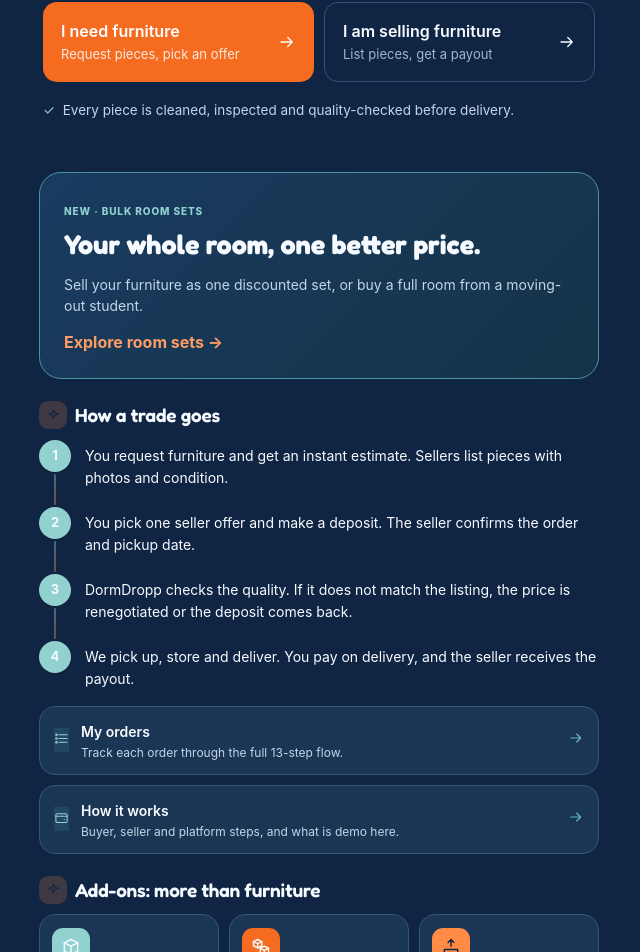
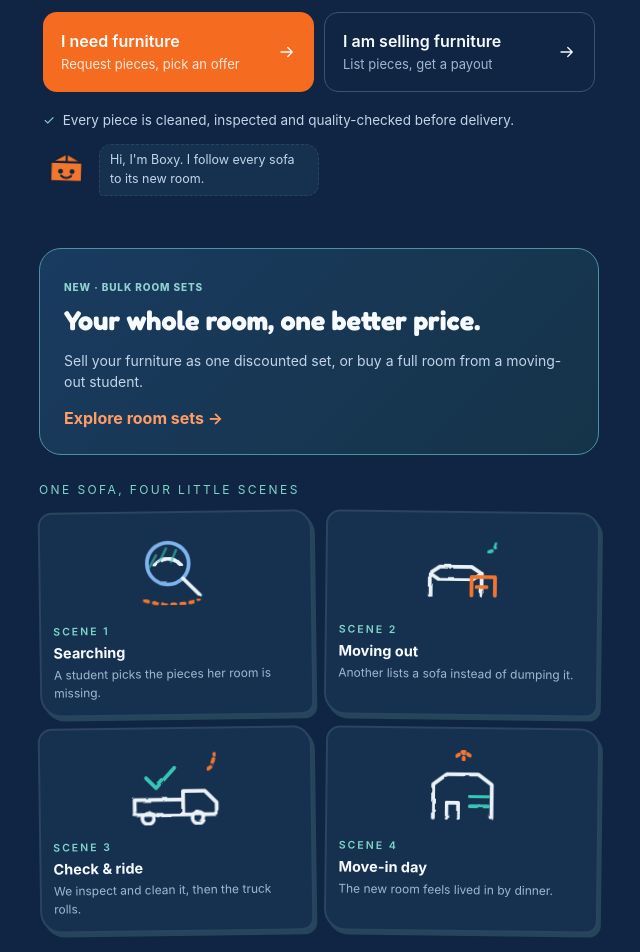
Before and after one commit to bekoecco/moveon-mvp, a React (Vite) app: page /room-sets in a window 1280 px wide. Shown: the part 429-1381 px from the top of the page, without its empty margins (321-961 px from the left). Built offline with nearby package versions, Linux system fonts and the light colour scheme.

Commit message:
Add crayon sketch layer: story strip, Boxy mascot, scribble accents

```diff
--- /dev/null
+++ b/crayon.tsx
@@ -0,0 +1,104 @@
+import React from 'react';
+
+/* Crayon-sketched layer for DormDropp: rough-edged SVG line art,
+   a box mascot, and soft draw-in / hop animations. Palette stays
+   navy + turquoise + orange, no yellow. */
+
+export function CrayonDefs() {
+    return <svg width="0" height="0" style={{ position: 'absolute' }} aria-hidden="true">
+        <defs>
+            <filter id="cr-rough" x="-10%" y="-10%" width="120%" height="120%">
+                <feTurbulence type="fractalNoise" baseFrequency="0.05" numOctaves="3" seed="7" result="n" />
+                <feDisplacementMap in="SourceGraphic" in2="n" scale="3.2" />
+            </filter>
+        </defs>
+    </svg>;
+}
+
+type P = React.SVGProps<SVGPathElement>;
+const I = (d: string, extra?: P) => <path className="cr-line ink" pathLength={100} d={d} {...extra} />;
+const T = (d: string, extra?: P) => <path className="cr-line tq" pathLength={100} d={d} {...extra} />;
+const O = (d: string, extra?: P) => <path className="cr-line or" pathLength={100} d={d} {...extra} />;
+
+function SketchSearch() {
+    return <svg className="cr-art" viewBox="0 0 130 110">
+        <circle className="cr-line bl" pathLength={100} cx="56" cy="46" r="25" />
+        {I('M74 64 l20 20')}
+        {I('M40 48 q16 -16 32 0')}
+        {T('M34 50 l8 -14 M46 44 l8 -16 M60 44 l6 -14', { className: 'cr-line tq hatch' })}
+        {O('M28 90 q32 10 66 0', { strokeDasharray: '4 7', pathLength: undefined as never })}
+    </svg>;
+}
+
+function SketchBoxes() {
+    return <svg className="cr-art" viewBox="0 0 130 110">
+        {I('M26 84 v-26 l12 -8 h38 l12 8 v26')}
+        {I('M26 58 l12 8 h38 l12 -8')}
+        {O('M76 84 v-22 h28 v22 M82 74 h12')}
+        {T('M96 32 q10 -2 9 -14', { strokeDasharray: '4 6', pathLength: undefined as never })}
+        {O('M20 92 h92', { className: 'cr-line or soft' })}
+    </svg>;
+}
+
+function SketchTruck() {
+    return <svg className="cr-art" viewBox="0 0 130 110">
+        {I('M16 70 h58 v18 h-58 z M74 60 h26 l14 14 v14 h-40 z')}
+        <circle className="cr-line ink" pathLength={100} cx="32" cy="92" r="7" />
+        <circle className="cr-line ink" pathLength={100} cx="92" cy="92" r="7" />
+        {T('M30 44 l12 12 22 -24')}
+        {O('M104 34 q10 -6 8 -18', { strokeDasharray: '4 6', pathLength: undefined as never })}
+    </svg>;
+}
+
+function SketchHome() {
+    return <svg className="cr-art" viewBox="0 0 130 110">
+        {I('M30 92 v-40 l16 -12 h38 l16 12 v40')}
+        {I('M46 92 v-18 h14 v18')}
+        {T('M74 66 h22 M74 78 h22')}
+        {I('M20 100 h90', { className: 'cr-line ink soft' })}
+        {O('M66 12 v10 M58 18 l8 -6 8 6', { strokeDasharray: '3 5', pathLength: undefined as never })}
+    </svg>;
+}
+
+const SCENES = [
+    { n: '1', t: 'Searching', d: 'A student picks the pieces her room is missing.', Art: SketchSearch },
+    { n: '2', t: 'Moving out', d: 'Another lists a sofa instead of dumping it.', Art: SketchBoxes },
+    { n: '3', t: 'Check & ride', d: 'We inspect and clean it, then the truck rolls.', Art: SketchTruck },
+    { n: '4', t: 'Move-in day', d: 'The new room feels lived in by dinner.', Art: SketchHome },
+];
+
+export function StoryStrip() {
+    return <section className="cr-strip">
+        <p className="cr-eyebrow">One sofa, four little scenes</p>
+        <div className="cr-grid">
+            {SCENES.map(s => <div className="cr-card" key={s.n}>
+                <s.Art />
+                <p className="cr-card-t"><span className="cr-card-no">scene {s.n}</span>{s.t}</p>
+                <p className="cr-card-d">{s.d}</p>
+            </div>)}
+        </div>
+    </section>;
+}
+
+export function Boxy({ caption, mood }: { caption?: string; mood?: 'happy' | 'sad' }) {
+    return <span className="cr-boxy" role="img" aria-label="Boxy, the DormDropp box character">
+        <svg className="cr-boxy-art" viewBox="0 0 64 64">
+            <g className="cr-boxy-wob">
+                <path d="M10 25 L32 13 L54 25 V52 H10 Z" fill="#f2762e" stroke="#10233d" strokeWidth="3" strokeLinejoin="round" />
+                <path d="M10 25 L54 25 M32 13 V25" stroke="#10233d" strokeWidth="3" fill="none" />
+                <circle cx="24" cy="38" r="3.4" fill="#10233d" />
+                <circle cx="40" cy="38" r="3.4" fill="#10233d" />
+                {mood === 'sad'
+                    ? <path d="M25 46 q7 -6 14 0" stroke="#10233d" strokeWidth="3" fill="none" strokeLinecap="round" />
+                    : <path d="M25 44 q7 6 14 0" stroke="#10233d" strokeWidth="3" fill="none" strokeLinecap="round" />}
+            </g>
+        </svg>
+        {caption && <span className="cr-boxy-cap">{caption}</span>}
+    </span>;
+}
+
+export function Scribble({ color }: { color?: 'or' | 'tq' }) {
+    return <svg className={'cr-scribble ' + (color || 'or')} viewBox="0 0 220 12" preserveAspectRatio="none" aria-hidden="true">
+        <path d="M4 8 Q 55 2 110 7 T 216 5" fill="none" strokeWidth="3.5" strokeLinecap="round" />
+    </svg>;
+}
--- a/home.tsx
+++ b/home.tsx
@@ -4,6 +4,7 @@ import { Caption, Link } from './ui';
 import { ADDONS } from './data';
 import { money } from './market';
 import { AppBar, Icon, SectionLabel } from './widgets';
+import { Boxy, CrayonDefs, Scribble, StoryStrip } from './crayon';
 import logoMark from './mark.webp';
 
 export function FeedbackCard() {
@@ -17,10 +18,12 @@ export function FeedbackCard() {
 export function Start() {
     return <div className="mv">
         <AppBar />
+        <CrayonDefs />
         <section className="dd-hero">
             <img className="dd-hero-mark" src={logoMark} alt="DormDropp logo: a house dropping into a box" />
             <p className="dd-eyebrow">Student furniture marketplace</p>
             <h1 className="dd-title">Move out lighter.<br />Move in furnished.</h1>
+            <Scribble />
             <p className="dd-lede">Request the furniture you need or list what you are leaving behind. DormDropp checks the quality, then handles pickup, delivery and the payout.</p>
             <div className="dd-actions">
                 <Link className="dd-btn dd-btn-primary" to="/buy">
@@ -33,6 +36,7 @@ export function Start() {
                 </Link>
             </div>
             <p className="dd-check"><span aria-hidden="true">✓</span> Every piece is cleaned, inspected and quality-checked before delivery.</p>
+            <div className="cr-hero-row"><Boxy caption="Hi, I'm Boxy. I follow every sofa to its new room." /></div>
         </section>
         <Link className="room-feature" to="/room-sets">
             <span className="room-eyebrow">NEW · BULK ROOM SETS</span>
@@ -40,6 +44,7 @@ export function Start() {
             <p>Sell your furniture as one discounted set, or buy a full room from a moving-out student.</p>
             <span className="room-feature-action">Explore room sets →</span>
         </Link>
+        <StoryStrip />
         <SectionLabel icon="spark">How a trade goes</SectionLabel>
         <ol className="mv-steps">
             <li className="mv-step"><span className="mv-step-n">1</span><p>You request furniture and get an instant estimate. Sellers list pieces with photos and condition.</p></li>
--- a/orders.tsx
+++ b/orders.tsx
@@ -3,6 +3,7 @@ import { Link, useLocalState } from './ui';
 import { DELIVERY_FEE, PAYOUT_PCT } from './data';
 import { EMPTY_MARKET, Market, Order, OrderStage, STAGE_LABEL, money } from './market';
 import { AppBar, Icon, SectionLabel } from './widgets';
+import { Boxy } from './crayon';
 
 /* The 13 steps of Bek's flow diagram, grouped by actor. */
 const STEPS: { n: number; actor: 'buyer' | 'seller' | 'platform'; title: string }[] = [
@@ -114,6 +115,11 @@ export function OrderDetail() {
             <span className={pillClass(order.stage)} style={{ marginLeft: 'auto' }}>{STAGE_LABEL[order.stage]}</span>
         </div>
         <p className="app-caption">{order.summary} - {money(order.price)} - {order.own === 'buyer' ? 'seller: ' + order.seller : 'buyer: ' + order.buyer}</p>
+        <div className="cr-hero-row" style={{ marginTop: 4, marginBottom: 6 }}><Boxy mood={order.stage === 'cancelled' ? 'sad' : 'happy'} caption={
+            order.stage === 'complete' ? 'Delivered. New room, happy sofa.' :
+            order.stage === 'cancelled' ? 'This one fell through. The deposit went back.' :
+            order.stage === 'transit' ? 'On the truck. I am riding along.' :
+            'Following this order step by step.'} /></div>
 
         {order.stage === 'cancelled' && <div className="dd-banner warn">
             Order cancelled{order.qcOutcome === 'fraud' ? ' for fraud: the furniture did not match the listing at all' : ''}. The {money(order.deposit)} deposit was returned to the buyer (demo).
--- a/style.css
+++ b/style.css
@@ -563,3 +563,40 @@ body { background: var(--ds-page); }
 .cal-day:disabled { color: var(--ds-ink-4); opacity: .4; cursor: default; }
 .cal-day.sel { background: var(--cc-green); color: #102543; font-weight: 700; box-shadow: 0 3px 0 rgb(20 35 58 / .85); }
 .cal-sel { margin: 10px 0 0; font-size: 13px; font-weight: 600; color: var(--cc-green-dk); text-align: center; }
+
+/* ---- crayon sketch layer ---- */
+.cr-strip { margin: 26px 0 6px; }
+.cr-eyebrow { font-size: 12px; letter-spacing: 2.4px; text-transform: uppercase; color: #7fd6c9; margin: 0 0 12px; }
+.cr-grid { display: grid; grid-template-columns: 1fr 1fr; gap: 12px; }
+.cr-card { background: #16304f; border: 2px solid #2b4560; border-radius: 14px 20px 12px 22px; padding: 12px 12px 13px; box-shadow: 3px 4px 0 rgba(127, 214, 201, .18); }
+.cr-card:nth-child(odd) { transform: rotate(-.8deg); }
+.cr-card:nth-child(even) { transform: rotate(.7deg); }
+.cr-art { width: 100%; height: 92px; display: block; }
+.cr-line { fill: none; stroke-width: 4.5; stroke-linecap: round; stroke-linejoin: round; filter: url(#cr-rough); }
+.cr-line.ink { stroke: #eaf2f8; }
+.cr-line.bl { stroke: #7fb3ec; }
+.cr-line.tq { stroke: #38c6b4; }
+.cr-line.or { stroke: #f2762e; }
+.cr-line.hatch { stroke-width: 3; opacity: .6; }
+.cr-line.soft { opacity: .6; }
+.cr-card .cr-line:not([stroke-dasharray]) { stroke-dasharray: 100; stroke-dashoffset: 100; animation: cr-draw 1.6s ease forwards; }
+.cr-card:nth-child(2) .cr-line:not([stroke-dasharray]) { animation-delay: .35s; }
+.cr-card:nth-child(3) .cr-line:not([stroke-dasharray]) { animation-delay: .7s; }
+.cr-card:nth-child(4) .cr-line:not([stroke-dasharray]) { animation-delay: 1.05s; }
+@keyframes cr-draw { to { stroke-dashoffset: 0; } }
+.cr-card-t { margin: 6px 0 2px; font-weight: 700; font-size: 14.5px; color: var(--ds-ink); }
+.cr-card-no { display: block; font-size: 10.5px; letter-spacing: 2px; text-transform: uppercase; color: #7fd6c9; font-weight: 600; margin-bottom: 2px; }
+.cr-card-d { margin: 0; font-size: 12px; line-height: 1.5; color: var(--ds-ink-4); }
+.cr-boxy { display: inline-flex; align-items: center; gap: 10px; }
+.cr-boxy-art { width: 46px; height: 46px; overflow: visible; }
+.cr-boxy-wob { transform-origin: 32px 52px; animation: cr-hop 2.6s ease-in-out infinite; }
+@keyframes cr-hop { 0%, 100% { transform: translateY(0) rotate(-4deg); } 50% { transform: translateY(-6px) rotate(5deg); } }
+.cr-boxy-cap { font-size: 12.5px; color: var(--ds-ink-2); background: #16304f; border: 1.5px dashed #2b4560; border-radius: 12px 14px 12px 4px; padding: 6px 10px; max-width: 220px; }
+.cr-scribble { display: block; width: 180px; height: 10px; margin-top: 2px; }
+.cr-scribble path { stroke: #f2762e; }
+.cr-scribble.tq path { stroke: #38c6b4; }
+.cr-hero-row { display: flex; align-items: center; gap: 10px; margin-top: 14px; }
+@media (prefers-reduced-motion: reduce) {
+    .cr-card .cr-line { animation: none !important; stroke-dashoffset: 0 !important; }
+    .cr-boxy-wob { animation: none; }
+}
```
